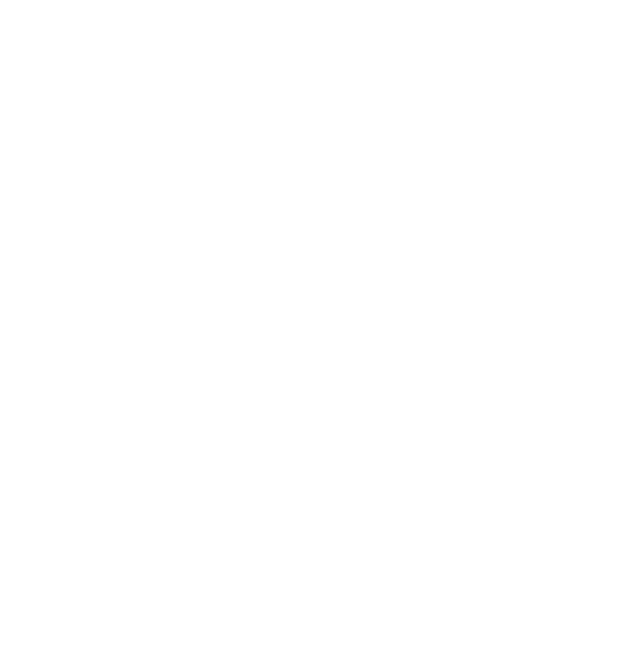
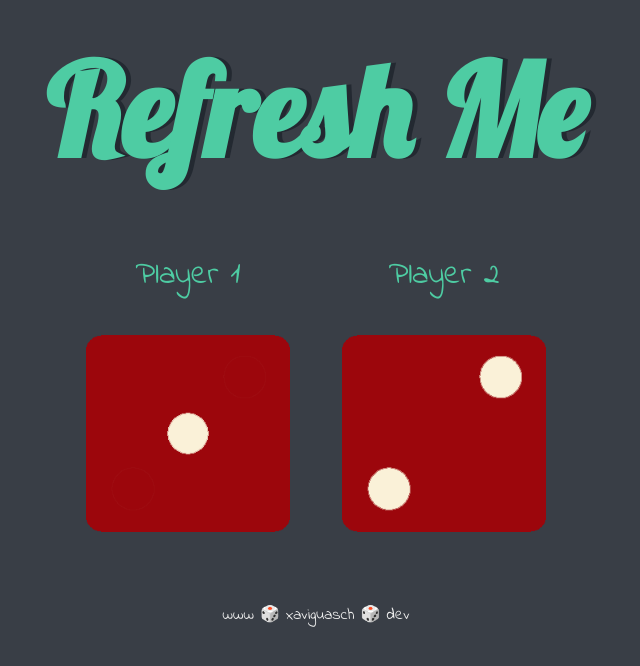
Before and after one commit to xaviguasch/dice-game-js-miniapp, a plain HTML site: page index.html in a window 1280 px wide. Shown: the whole page, without its empty margins (324-964 px from the left). Drawn offline with Linux system fonts and the light colour scheme; files whose address does not match are found by name.

Commit message:
added html structure and css styling

```diff
--- a/index.html
+++ b/index.html
@@ -3,10 +3,37 @@
   <head>
     <meta charset="UTF-8" />
     <meta name="viewport" content="width=device-width, initial-scale=1.0" />
+    <link rel="preconnect" href="https://fonts.gstatic.com" />
+    <link href="https://fonts.googleapis.com/css?family=Indie+Flower|Lobster" rel="stylesheet">
     <link rel="stylesheet" href="./src/style.css" />
     <title>Dice Game Miniapp</title>
   </head>
   <body>
+    <div class="container">
+      <h1>Refresh Me</h1>
+
+      <div class="dices">
+        <div class="dice">
+          <p>Player 1</p>
+          <img class="img1" src="./images/dice1.png">
+        </div>
+
+        <div class="dice">
+          <p>Player 2</p>
+          <img class="img2" src="./images/dice2.png">
+        </div>
+
+
+      </div>
+
+    </div>
+
+
+  </body>
+
+  <footer>
+    www 🎲 xaviguasch 🎲 dev
+  </footer>
     <script src=".src/index.js"></script>
   </body>
 </html>
--- a/src/style.css
+++ b/src/style.css
@@ -0,0 +1,39 @@
+body {
+  background-color: #393e46;
+}
+
+h1 {
+  margin: 30px;
+  font-family: 'Lobster', cursive;
+  text-shadow: 5px 0 #232931;
+  font-size: 8rem;
+  color: #4ecca3;
+}
+
+p {
+  font-size: 2rem;
+  color: #4ecca3;
+  font-family: 'Indie Flower', cursive;
+}
+
+img {
+  width: 80%;
+}
+
+footer {
+  margin-top: 5%;
+  color: #eeeeee;
+  text-align: center;
+  font-family: 'Indie Flower', cursive;
+}
+
+.container {
+  width: 70%;
+  margin: auto;
+  text-align: center;
+}
+
+.dices {
+  display: flex;
+  justify-content: center;
+}
```
Also changed, not shown: images/dice1.png (added), images/dice2.png (added), images/dice3.png (added), images/dice4.png (added), images/dice5.png (added), images/dice6.png (added).
